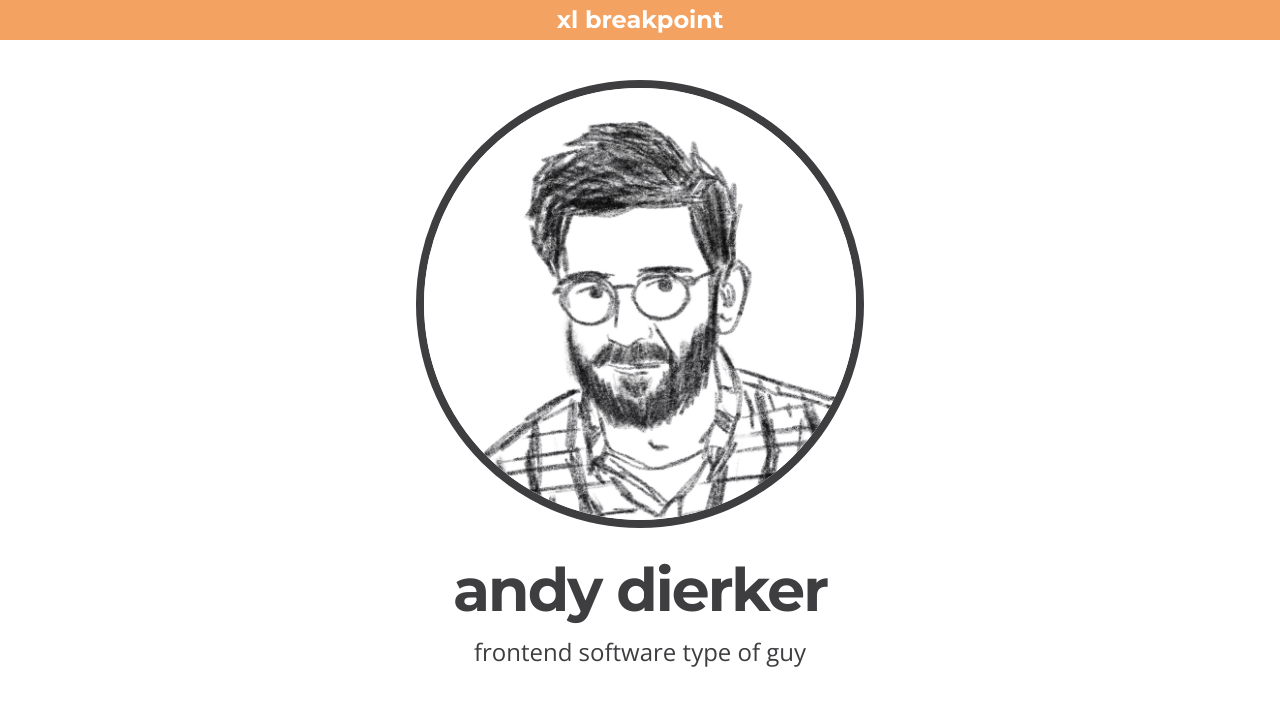
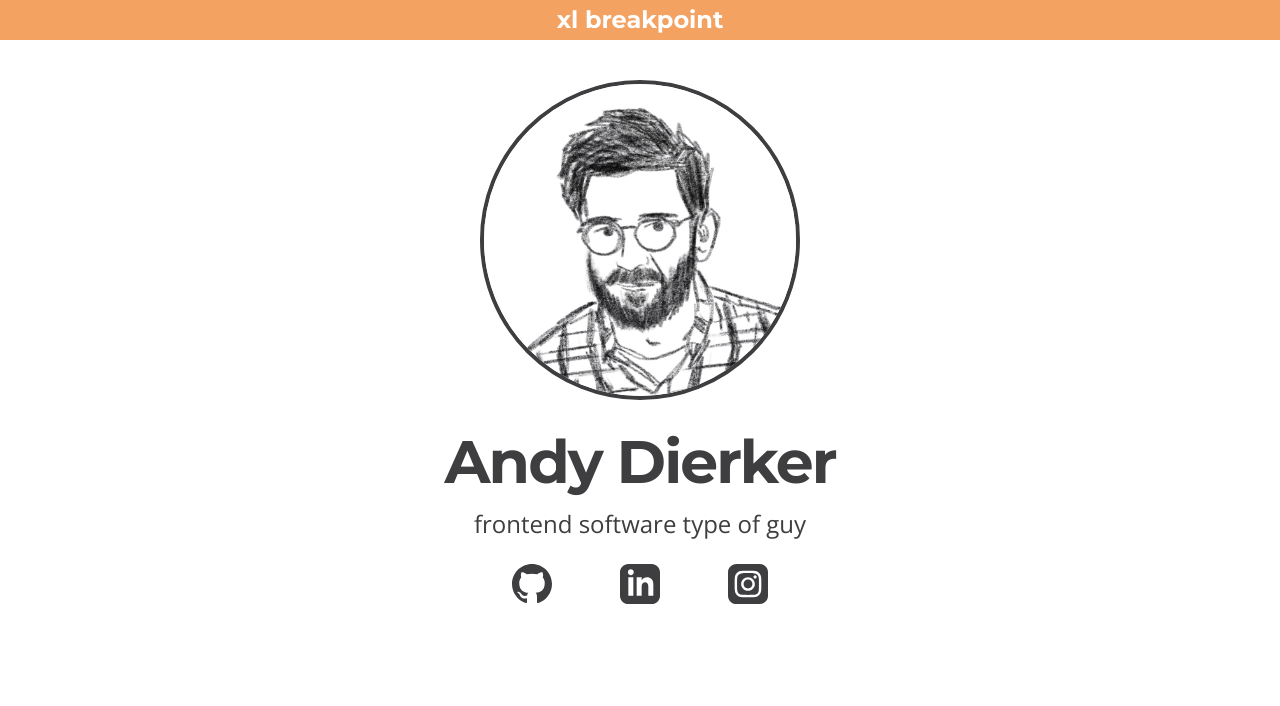
Before and after one commit to adierker/andydierkerdotcom-experimental, a Next.js app: page / in a window 1280 px wide. Shown: the top 706 px of the page. Built offline with nearby package versions, Linux system fonts and the light colour scheme.

Commit message:
add socials, update styles and spacing

```diff
--- a/src/icons/Icons.tsx
+++ b/src/icons/Icons.tsx
@@ -3,6 +3,7 @@ interface IconProps {
   onClick?: () => void
 }
 
+// most of these are from HeroIcons, https://heroicons.com/
 export const Lock = ({className, onClick}: IconProps) => (
   <svg xmlns="http://www.w3.org/2000/svg" onClick={onClick} className={`h-5 w-5 ${className}`} fill="none" viewBox="0 0 24 24" stroke="currentColor">
     <path strokeLinecap="round" strokeLinejoin="round" strokeWidth="2" d="M12 15v2m-6 4h12a2 2 0 002-2v-6a2 2 0 00-2-2H6a2 2 0 00-2 2v6a2 2 0 002 2zm10-10V7a4 4 0 00-8 0v4h8z" />
--- /dev/null
+++ b/src/icons/Social.tsx
@@ -0,0 +1,34 @@
+interface SocialIconProps {
+  className?: string
+  url: string
+}
+
+const openInNewTab = (url: string) => {
+  const newWindow = window.open(url, '_blank', 'noopener, noreferrer')
+  if (newWindow) newWindow.opener = null
+}
+
+// these social links are from https://iconmonstr.com/
+export const LinkedIn = ({className, url}: SocialIconProps) => (
+  <button onClick={() => openInNewTab(url)}>
+    <svg xmlns="http://www.w3.org/2000/svg" className={`h-5 w-5 ${className}`} viewBox="0 0 24 24" fill="currentColor">
+      <path d="M19 0h-14c-2.761 0-5 2.239-5 5v14c0 2.761 2.239 5 5 5h14c2.762 0 5-2.239 5-5v-14c0-2.761-2.238-5-5-5zm-11 19h-3v-11h3v11zm-1.5-12.268c-.966 0-1.75-.79-1.75-1.764s.784-1.764 1.75-1.764 1.75.79 1.75 1.764-.783 1.764-1.75 1.764zm13.5 12.268h-3v-5.604c0-3.368-4-3.113-4 0v5.604h-3v-11h3v1.765c1.396-2.586 7-2.777 7 2.476v6.759z"/>
+    </svg>
+  </button>
+)
+
+export const Instagram = ({className, url}: SocialIconProps) => (
+  <button onClick={() => openInNewTab(url)}>
+    <svg xmlns="http://www.w3.org/2000/svg" className={`h-5 w-5 ${className}`} viewBox="0 0 24 24" fill="currentColor">
+      <path d="M15.233 5.488c-.843-.038-1.097-.046-3.233-.046s-2.389.008-3.232.046c-2.17.099-3.181 1.127-3.279 3.279-.039.844-.048 1.097-.048 3.233s.009 2.389.047 3.233c.099 2.148 1.106 3.18 3.279 3.279.843.038 1.097.047 3.233.047 2.137 0 2.39-.008 3.233-.046 2.17-.099 3.18-1.129 3.279-3.279.038-.844.046-1.097.046-3.233s-.008-2.389-.046-3.232c-.099-2.153-1.111-3.182-3.279-3.281zm-3.233 10.62c-2.269 0-4.108-1.839-4.108-4.108 0-2.269 1.84-4.108 4.108-4.108s4.108 1.839 4.108 4.108c0 2.269-1.839 4.108-4.108 4.108zm4.271-7.418c-.53 0-.96-.43-.96-.96s.43-.96.96-.96.96.43.96.96-.43.96-.96.96zm-1.604 3.31c0 1.473-1.194 2.667-2.667 2.667s-2.667-1.194-2.667-2.667c0-1.473 1.194-2.667 2.667-2.667s2.667 1.194 2.667 2.667zm4.333-12h-14c-2.761 0-5 2.239-5 5v14c0 2.761 2.239 5 5 5h14c2.762 0 5-2.239 5-5v-14c0-2.761-2.238-5-5-5zm.952 15.298c-.132 2.909-1.751 4.521-4.653 4.654-.854.039-1.126.048-3.299.048s-2.444-.009-3.298-.048c-2.908-.133-4.52-1.748-4.654-4.654-.039-.853-.048-1.125-.048-3.298 0-2.172.009-2.445.048-3.298.134-2.908 1.748-4.521 4.654-4.653.854-.04 1.125-.049 3.298-.049s2.445.009 3.299.048c2.908.133 4.523 1.751 4.653 4.653.039.854.048 1.127.048 3.299 0 2.173-.009 2.445-.048 3.298z"/>
+    </svg>
+  </button>
+)
+
+export const Github = ({className, url}: SocialIconProps) => (
+  <button onClick={() => openInNewTab(url)}>
+    <svg xmlns="http://www.w3.org/2000/svg" className={`h-5 w-5 ${className}`} viewBox="0 0 24 24" fill="currentColor">
+      <path d="M12 0c-6.626 0-12 5.373-12 12 0 5.302 3.438 9.8 8.207 11.387.599.111.793-.261.793-.577v-2.234c-3.338.726-4.033-1.416-4.033-1.416-.546-1.387-1.333-1.756-1.333-1.756-1.089-.745.083-.729.083-.729 1.205.084 1.839 1.237 1.839 1.237 1.07 1.834 2.807 1.304 3.492.997.107-.775.418-1.305.762-1.604-2.665-.305-5.467-1.334-5.467-5.931 0-1.311.469-2.381 1.236-3.221-.124-.303-.535-1.524.117-3.176 0 0 1.008-.322 3.301 1.23.957-.266 1.983-.399 3.003-.404 1.02.005 2.047.138 3.006.404 2.291-1.552 3.297-1.23 3.297-1.23.653 1.653.242 2.874.118 3.176.77.84 1.235 1.911 1.235 3.221 0 4.609-2.807 5.624-5.479 5.921.43.372.823 1.102.823 2.222v3.293c0 .319.192.694.801.576 4.765-1.589 8.199-6.086 8.199-11.386 0-6.627-5.373-12-12-12z"/>
+    </svg>
+  </button>
+)
--- a/src/pages/index.tsx
+++ b/src/pages/index.tsx
@@ -1,6 +1,6 @@
 import Head from 'next/head'
 
-import {Lock} from 'icons/Icons'
+import {LinkedIn, Instagram, Github} from 'icons/Social'
 import {Modal} from 'components/Modal/Modal'
 import {useModal} from 'components/Modal/Modal.hooks'
 import {Button} from 'components/Button/Button'
@@ -18,13 +18,18 @@ export default function Home() {
 
       <BreakpointHelper/>
 
-      <main className="flex flex-col flex-1 items-center justify-start w-full px-10 xs:px-20 mt-20 text-drkr-black">
-        <div className="max-w-md">
-          <img className="rounded-full border-8 border-drkr-black" src="/me4.jpg"/>
+      <main className="flex flex-col flex-1 items-center justify-start w-full px-10 xs:px-20 mt-10 xs:mt-20 text-drkr-black">
+        <div className="max-w-xxs xs:max-w-xs">
+          <img className="rounded-full border-4 border-drkr-black" src="/me4.jpg"/>
         </div>
         <div className="mt-4 sm:mt-8 text-center text-drkr-black">
-          <h1 className="text-4xl xs:text-5xl sm:text-6xl headline">andy dierker</h1>
-          <h2 className="text-1xl xs:text-2xl body mt-4">frontend software type of guy</h2>
+          <h1 className="text-4xl xs:text-5xl sm:text-6xl headline">Andy Dierker</h1>
+          <h2 className="text-2xl xs:text-2xl body mt-2 xs:mt-4">frontend software type of guy</h2>
+        </div>
+        <div className="flex flex-row justify-between w-1/2 max-w-xxs min-w-max mt-6">
+          <Github className="h-8 w-8 xs:h-10 xs:w-10 flex-1" url="https://github.com/adierker"/>
+          <LinkedIn className="h-8 w-8 xs:h-10 xs:w-10 flex-1" url="https://www.linkedin.com/in/dierker/"/>
+          <Instagram className="h-8 w-8 xs:h-10 xs:w-10 flex-1" url="https://www.instagram.com/dierker/"/>
         </div>
       </main>
 
--- a/src/styles/global.css
+++ b/src/styles/global.css
@@ -9,15 +9,14 @@ body {
   background-color: #ffffff;
 }
 
-.headline {
-  letter-spacing: -0.12312rem;
-  font-family: 'Montserrat', sans-serif;
+@layer utilities {
+  /* typography */
+  .body { font-family: 'Open Sans', sans-serif; }
+  .headline { letter-spacing: -0.12312rem; font-family: 'Montserrat', sans-serif; }
+  .headline-spaced { font-family: 'Montserrat', sans-serif; }
+
+  @variants responsive {
+    /* max-width */
+    .max-w-xxs { max-width: 16rem; }
+  }
 }
-
-.headline-spaced {
-  font-family: 'Montserrat', sans-serif;
-}
-
-.body {
-  font-family: 'Open Sans', sans-serif;
-}
```
